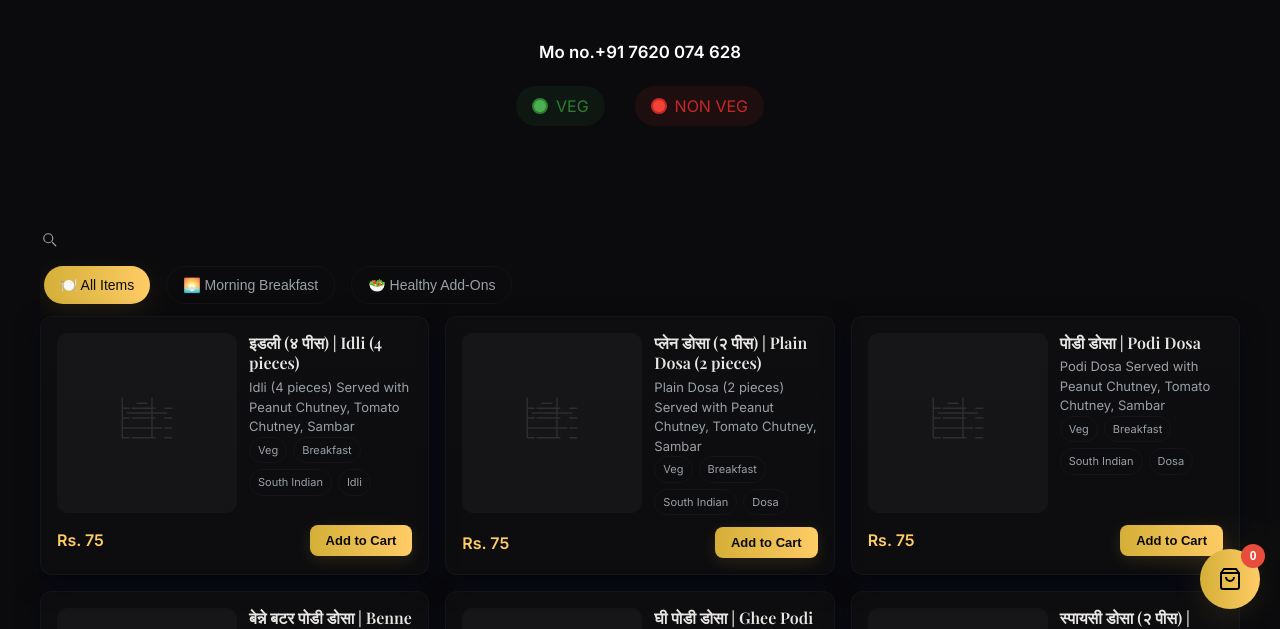
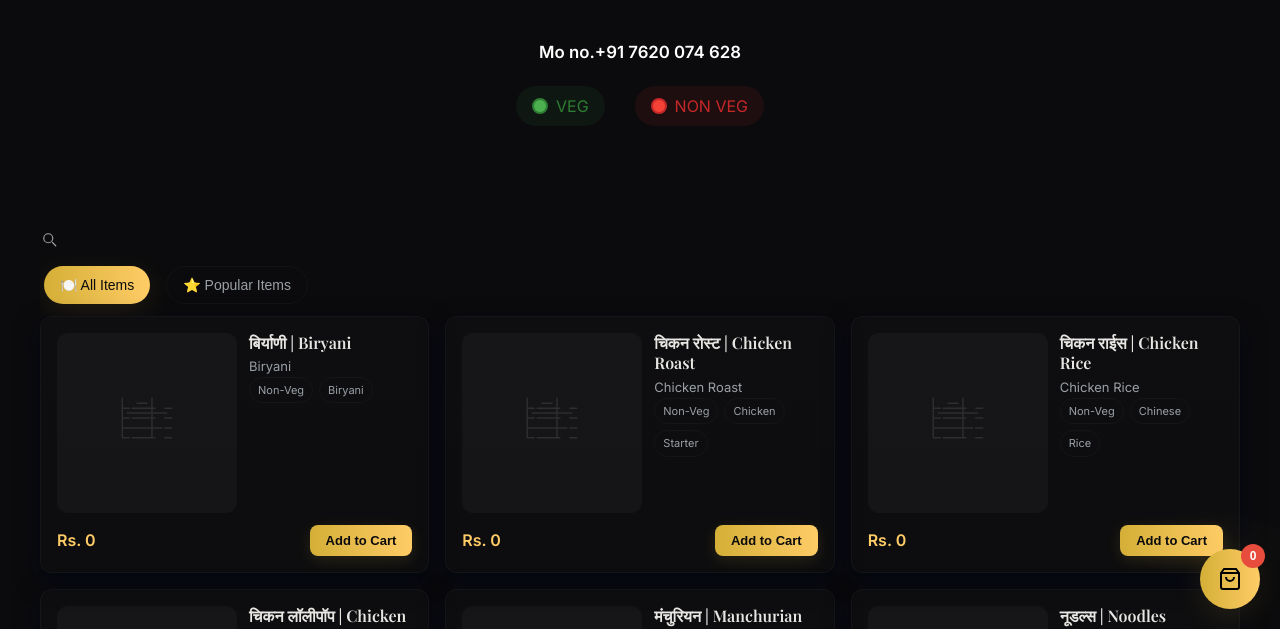
Before and after one commit to MenuSpeak/Prince-Chinese-and-Hyderabadi-biryani, a plain HTML site: page index.html in a window 1280 px wide. Shown: the part 171-800 px from the top of the page. Drawn offline with nearby package versions, Linux system fonts and the light colour scheme.

Commit message:
Update index.html

```diff
--- a/index.html
+++ b/index.html
@@ -1252,8 +1252,7 @@ text-decoration:none;
 
    <div class="tabs-scroll">
 <button class="tab active" data-cat="all">🍽️ All Items</button>
-<button class="tab" data-cat="Morning Breakfast">🌅 Morning Breakfast</button>
-<button class="tab" data-cat="Healthy Add-Ons">🥗 Healthy Add-Ons</button>
+<button class="tab" data-cat="Popular Items">⭐ Popular Items</button>
    </div>
                 </div>
             </div>
@@ -1398,21 +1397,18 @@ text-decoration:none;
     <script>
         // Menu Data - FIXED VERSION
         const data = [
-
-{"id": 1, "cat": "Morning Breakfast", "name": "इडली (४ पीस) | Idli (4 pieces)", "price": "Rs. 75", "desc": "Idli (4 pieces) Served with Peanut Chutney, Tomato Chutney, Sambar", "tags": ["Veg", "Breakfast", "South Indian", "Idli"], "img": "img/idli_4_pieces.jpeg"},
-{"id": 2, "cat": "Morning Breakfast", "name": "प्लेन डोसा (२ पीस) | Plain Dosa (2 pieces)", "price": "Rs. 75", "desc": "Plain Dosa (2 pieces) Served with Peanut Chutney, Tomato Chutney, Sambar", "tags": ["Veg", "Breakfast", "South Indian", "Dosa"], "img": "img/plain_dosa_2_pieces.jpeg"},
-{"id": 3, "cat": "Morning Breakfast", "name": "पोडी डोसा | Podi Dosa", "price": "Rs. 75", "desc": "Podi Dosa Served with Peanut Chutney, Tomato Chutney, Sambar", "tags": ["Veg", "Breakfast", "South Indian", "Dosa"], "img": "img/podi_dosa.jpeg"},
-{"id": 4, "cat": "Morning Breakfast", "name": "बेन्ने बटर पोडी डोसा | Benne Butter Podi Dosa", "price": "Rs. 85", "desc": "Benne Butter Podi Dosa Served with Peanut Chutney, Tomato Chutney, Sambar", "tags": ["Veg", "Breakfast", "South Indian", "Dosa"], "img": "img/benne_butter_podi_dosa.jpeg"},
-{"id": 5, "cat": "Morning Breakfast", "name": "घी पोडी डोसा | Ghee Podi Dosa", "price": "Rs. 100", "desc": "Ghee Podi Dosa Served with Peanut Chutney, Tomato Chutney, Sambar", "tags": ["Veg", "Breakfast", "South Indian", "Dosa"], "img": "img/ghee_podi_dosa.jpeg"},
-{"id": 6, "cat": "Morning Breakfast", "name": "स्पायसी डोसा (२ पीस) | Spicy Dosa (2 pieces)", "price": "Rs. 100", "desc": "Spicy Dosa (2 pieces) Served with Peanut Chutney, Tomato Chutney, Sambar", "tags": ["Veg", "Breakfast", "South Indian", "Dosa"], "img": "img/spicy_dosa_2_pieces.jpeg"},
-{"id": 7, "cat": "Morning Breakfast", "name": "डाळ वडा (४ पीस) | Dal Vada (4 pieces)", "price": "Rs. 75", "desc": "Dal Vada (4 pieces) Served with Peanut Chutney, Tomato Chutney, Sambar", "tags": ["Veg", "Breakfast", "South Indian", "Vada"], "img": "img/dal_vada_4_pieces.jpeg"},
-{"id": 8, "cat": "Morning Breakfast", "name": "मेदू वडा (४ पीस) | Medu Vada (4 pieces)", "price": "Rs. 75", "desc": "Medu Vada (4 pieces) Served with Peanut Chutney, Tomato Chutney, Sambar", "tags": ["Veg", "Breakfast", "South Indian", "Vada"], "img": "img/medu_vada_4_pieces.jpeg"},
-{"id": 9, "cat": "Morning Breakfast", "name": "नाचणी माल्ट (२०० मिली) | Finger Millet Malt (200 ml)", "price": "Rs. 55", "desc": "Finger Millet Malt (200 ml)", "tags": ["Veg", "Breakfast", "Beverage"], "img": "img/finger_millet_malt_200_ml.jpeg"},
-{"id": 10, "cat": "Healthy Add-Ons", "name": "काकडीचे तुकडे | Cucumber Pieces", "price": "Rs. 20", "desc": "Cucumber Pieces", "tags": ["Veg", "Add-On", "Healthy"], "img": "img/cucumber_pieces.jpeg"},
-{"id": 11, "cat": "Healthy Add-Ons", "name": "गाजराचे तुकडे | Carrot Pieces", "price": "Rs. 20", "desc": "Carrot Pieces", "tags": ["Veg", "Add-On", "Healthy"], "img": "img/carrot_pieces.jpeg"},
-{"id": 12, "cat": "Healthy Add-Ons", "name": "भिजवलेले बदाम (५ पीस) | Soaked Almonds (5 pcs)", "price": "Rs. 20", "desc": "Soaked Almonds (5 pcs)", "tags": ["Veg", "Add-On", "Healthy"], "img": "img/soaked_almonds_5_pcs.jpeg"},
-{"id": 13, "cat": "Healthy Add-Ons", "name": "भिजवलेले काळे हरभरे (५० ग्रॅम) | Soaked Kala Channa (50 g)", "price": "Rs. 20", "desc": "Soaked Kala Channa (50 g)", "tags": ["Veg", "Add-On", "Healthy"], "img": "img/soaked_kala_channa_50_g.jpeg"},
-
+{"id": 1, "cat": "Popular Items", "name": "बिर्याणी | Biryani", "price": "Rs. 0", "desc": "Biryani", "tags": ["Non-Veg", "Biryani"], "img": "img/biryani.jpg"},
+{"id": 2, "cat": "Popular Items", "name": "चिकन रोस्ट | Chicken Roast", "price": "Rs. 0", "desc": "Chicken Roast", "tags": ["Non-Veg", "Chicken", "Starter"], "img": "img/chicken_roast.jpg"},
+{"id": 3, "cat": "Popular Items", "name": "चिकन राईस | Chicken Rice", "price": "Rs. 0", "desc": "Chicken Rice", "tags": ["Non-Veg", "Chinese", "Rice"], "img": "img/chicken_rice.jpg"},
+{"id": 4, "cat": "Popular Items", "name": "चिकन लॉलीपॉप | Chicken Lollipop", "price": "Rs. 0", "desc": "Chicken Lollipop", "tags": ["Non-Veg", "Chicken", "Starter"], "img": "img/chicken_lollipop.jpg"},
+{"id": 5, "cat": "Popular Items", "name": "मंचुरियन | Manchurian", "price": "Rs. 0", "desc": "Manchurian", "tags": ["Veg", "Chinese"], "img": "img/manchurian.jpg"},
+{"id": 6, "cat": "Popular Items", "name": "नूडल्स | Noodles", "price": "Rs. 0", "desc": "Noodles", "tags": ["Veg", "Chinese"], "img": "img/noodles.jpg"},
+{"id": 7, "cat": "Popular Items", "name": "कॉकटेल राईस | Cocktail Rice", "price": "Rs. 0", "desc": "Cocktail Rice", "tags": ["Veg", "Chinese", "Rice"], "img": "img/cocktail_rice.jpg"},
+{"id": 8, "cat": "Popular Items", "name": "चिली चना | Chilli Chana", "price": "Rs. 0", "desc": "Chilli Chana", "tags": ["Veg", "Starter"], "img": "img/chilli_chana.jpg"},
+{"id": 9, "cat": "Popular Items", "name": "चिली पनीर | Chilli Paneer", "price": "Rs. 0", "desc": "Chilli Paneer", "tags": ["Veg", "Starter", "Paneer"], "img": "img/chilli_paneer.jpg"},
+{"id": 10, "cat": "Popular Items", "name": "पाव भाजी | Pav Bhaji", "price": "Rs. 0", "desc": "Pav Bhaji", "tags": ["Veg", "Fast Food"], "img": "img/pav_bhaji.jpg"},
+{"id": 11, "cat": "Popular Items", "name": "फ्रेंच फ्राईस | French Fries", "price": "Rs. 0", "desc": "French Fries", "tags": ["Veg", "Fast Food"], "img": "img/french_fries.jpg"},
+{"id": 12, "cat": "Popular Items", "name": "मोमोज | Momos", "price": "Rs. 0", "desc": "Momos", "tags": ["Veg", "Fast Food"], "img": "img/momos.jpg"},
 
     ];
 
```
